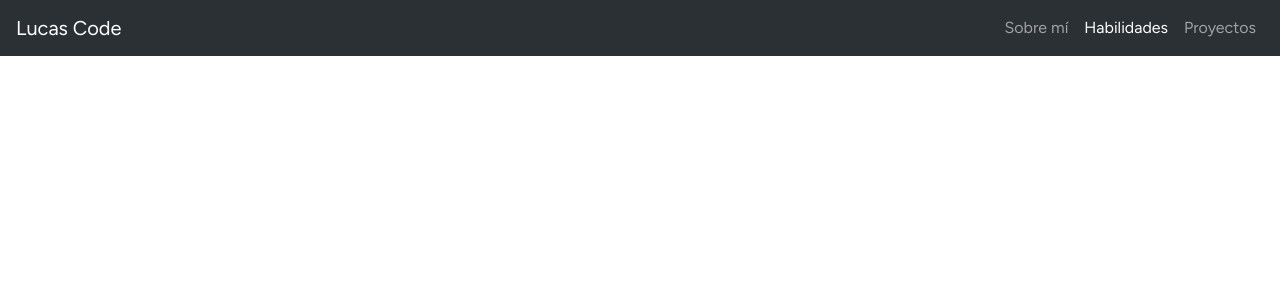
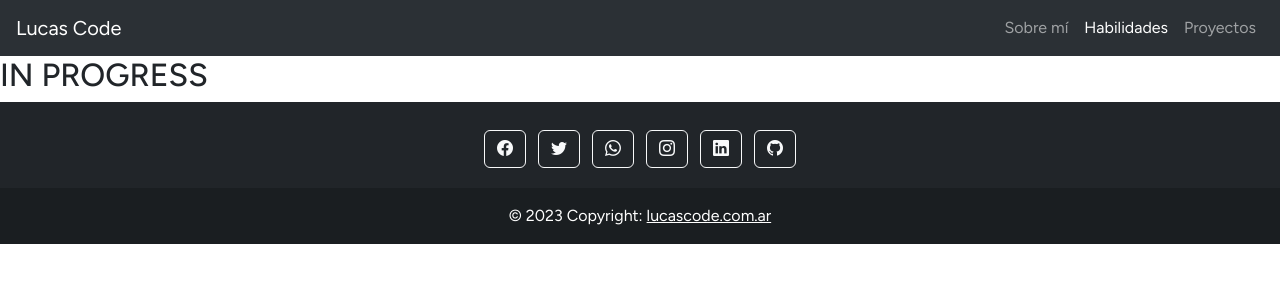
Before and after one commit to lucascofre01/Lucas-Code, a plain HTML site: page pages/habilidades.html in a window 1280 px wide. Drawn offline with nearby package versions, Linux system fonts and the light colour scheme.

Commit message:
3ER COMMIT

```diff
--- a/pages/habilidades.html
+++ b/pages/habilidades.html
@@ -28,6 +28,54 @@
           </nav>
         <!-- Barra de Navegación -->
 
+
+        <div>
+          <h2>IN PROGRESS</h2>
+        </div>
+
+
+    <!-- Footer -->
+      <footer class="bg-dark text-center text-white">
+        <!-- Grid container -->
+        <div class="container p-4 pb-0">
+          <!-- Section: Redes -->
+          <section class="mb-3">
+            <!-- Facebook -->
+            <a class="btn btn-outline-light btn-floating m-1" href="#!" role="button"
+              ><i class="bi bi-facebook"></i></a>
+
+            <!-- Twitter -->
+            <a class="btn btn-outline-light btn-floating m-1" href="#!" role="button"
+              ><i class="bi bi-twitter"></i></a>
+
+            <!-- Whatsapp -->
+            <a class="btn btn-outline-light btn-floating m-1" href="#!" role="button"
+              ><i class="bi bi-whatsapp"></i></a>
+
+            <!-- Instagram -->
+            <a class="btn btn-outline-light btn-floating m-1" href="#!" role="button"
+              ><i class="bi bi-instagram"></i></a>
+
+            <!-- Linkedin -->
+            <a class="btn btn-outline-light btn-floating m-1" href="#!" role="button"
+              ><i class="bi bi-linkedin"></i></a>
+
+            <!-- Github -->
+            <a class="btn btn-outline-light btn-floating m-1" href="#!" role="button"
+              ><i class="bi bi-github"></i></a>
+          </section>
+          <!-- Section: Redes -->
+        </div>
+        <!-- Grid container -->
+
+        <!-- Copyright -->
+        <div class="text-center p-3" style="background-color: rgba(0, 0, 0, 0.2);">
+          © 2023 Copyright:
+          <a class="text-white" href="#!">lucascode.com.ar</a>
+        </div>
+        <!-- Copyright -->
+      </footer>
+    <!-- Footer -->
     <!--Javascript-->
     <script src="https://cdn.jsdelivr.net/npm/bootstrap@5.3.0-alpha1/dist/js/bootstrap.bundle.min.js" integrity="sha384-w76AqPfDkMBDXo30jS1Sgez6pr3x5MlQ1ZAGC+nuZB+EYdgRZgiwxhTBTkF7CXvN" crossorigin="anonymous"></script>
     <!--Javascript-->
```
Also changed, not shown: index.html (+1 -1 lines), 1 other file.
